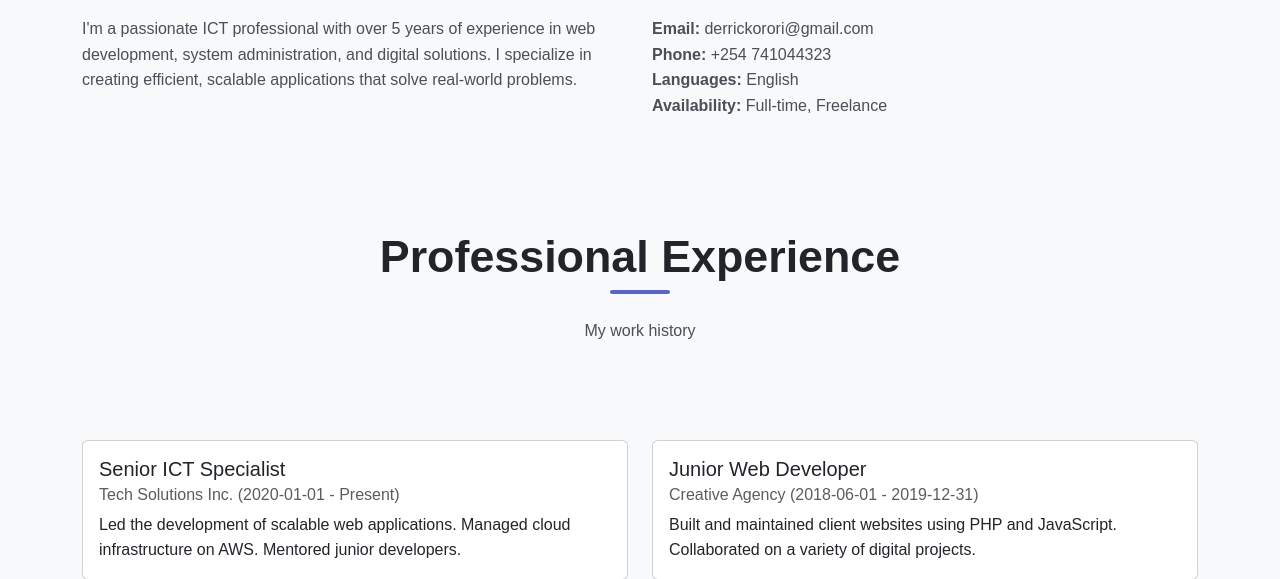
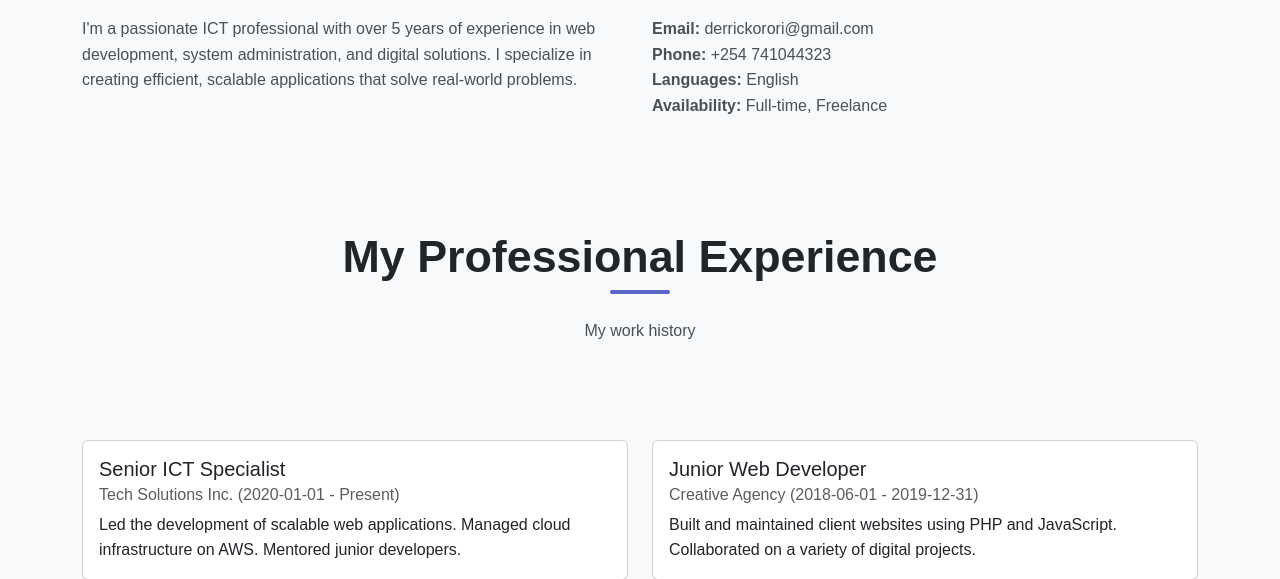
Before and after one commit to DMrory/myportfolio, a PHP site: page / in a window 1280 px wide. Shown: the part 1291-1870 px from the top of the page. Run offline with PHP 8.4, Linux system fonts and the light colour scheme; data comes from the database, SQL or seed files in the repository.

Commit message:
updated the index folder

```diff
--- a/index.php
+++ b/index.php
@@ -309,7 +309,7 @@ function getProficiencyWidth($level) {
         <div class="container">
             <div class="row">
                 <div class="col-lg-12 text-center mb-5">
-                    <h2 class="section-title">Professional Experience</h2>
+                    <h2 class="section-title">My Professional Experience</h2>
                     <p class="section-subtitle">My work history</p>
                 </div>
             </div>
```
Also changed, not shown: .github/workflows/jekyll-gh-pages.yml (deleted).
